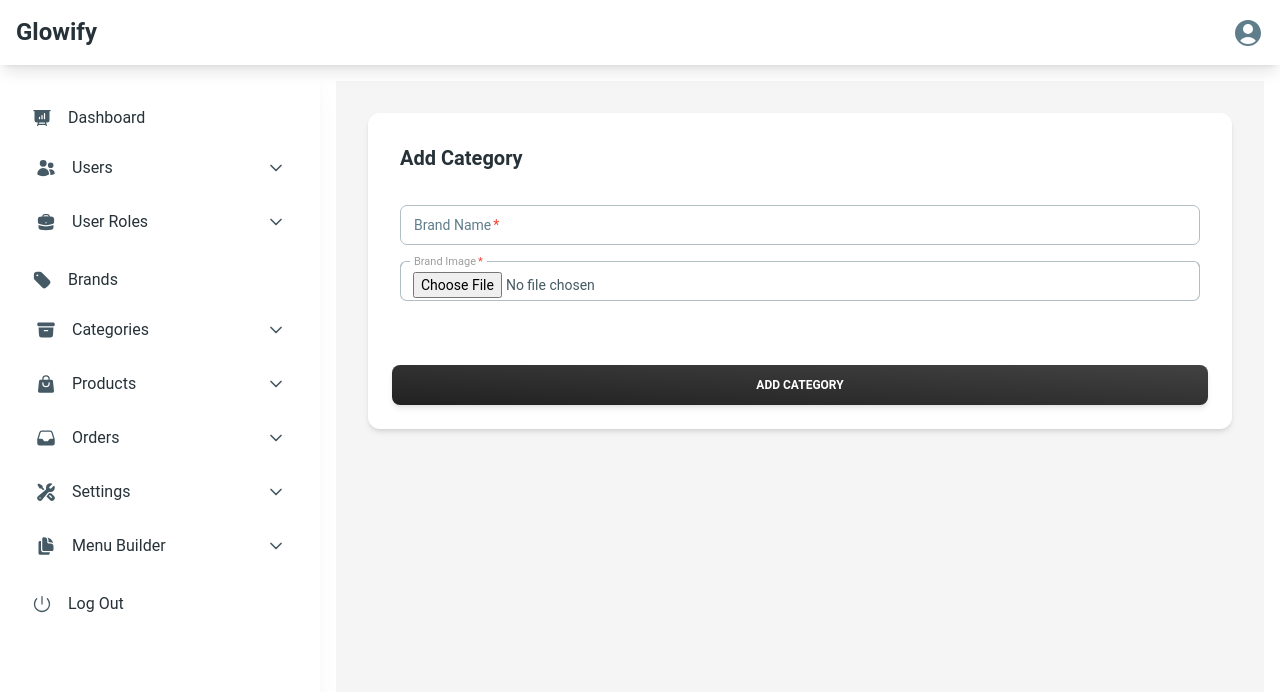
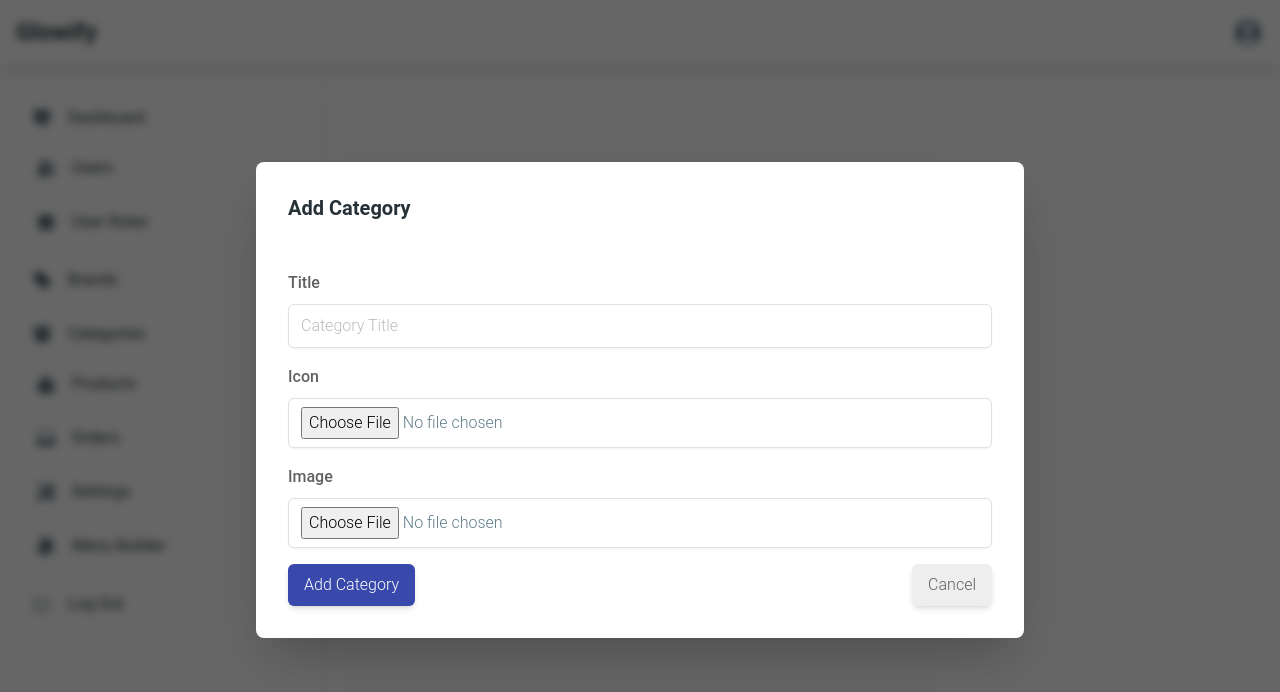
Before and after one commit to Shakhawat15/glowify-dashboard, a React (Vite) app: page /category-create in a window 1280 px wide. Shown: the top 692 px of the page. Built offline with nearby package versions, Linux system fonts and the light colour scheme.

Commit message:
Category add update complete with modal

```diff
--- a/src/components/Brand/AddBrand copy.jsx
+++ /dev/null
@@ -1,72 +0,0 @@
-import { useRef } from "react";
-import { ErrorToast, IsEmpty } from "../../helper/FormHelper";
-
-export default function AddBrand({ existingBrand, onCancel }) {
-  const nameRef = useRef(null);
-  const logoRef = useRef(null);
-
-  console.log("existingBrand", existingBrand);
-
-  const handleSubmit = async () => {
-    const name = nameRef.current.value;
-    const logo = logoRef.current.files[0];
-    console.log(name, logo);
-    if (IsEmpty(name)) {
-      ErrorToast("Brand name is required!");
-    } else if (!logo && !existingBrand) {
-      ErrorToast("Logo is required!");
-    } else {
-      const formData = new FormData();
-      formData.append("name", name);
-      formData.append("logo", logo);
-      // Handle form submission, e.g., send to backend
-
-      // Close the modal after successful submission if needed
-      onCancel();
-    }
-  };
-
-  const handleCancel = () => {
-    // Reset form fields
-    nameRef.current.value = "";
-    logoRef.current.value = null;
-
-    // Call onCancel to close the modal
-    onCancel();
-  };
-
-  return (
-    <div className="animated fadeInDown w-full max-w-md p-6 bg-white border border-gray-200 rounded-lg shadow-md">
-      <h4 className="text-xl font-semibold mb-4">
-        {existingBrand ? "Update Brand" : "Add Brand"}
-      </h4>
-      <input
-        ref={nameRef}
-        defaultValue={existingBrand ? existingBrand.name : ""}
-        type="text"
-        placeholder="Brand Name"
-        className="w-full px-3 py-2 mb-4 border border-gray-300 rounded-md shadow-sm focus:outline-none focus:ring-indigo-500 focus:border-indigo-500"
-      />
-      <input
-        ref={logoRef}
-        // defaultValue={existingBrand ? existingBrand.img : ""}
-        type="file"
-        className="w-full px-3 py-2 mb-4 border border-gray-300 rounded-md shadow-sm focus:outline-none focus:ring-indigo-500 focus:border-indigo-500"
-      />
-      <div className="flex justify-between">
-        <button
-          onClick={handleSubmit}
-          className="py-2 px-4 text-white bg-indigo-600 hover:bg-indigo-700 rounded-md shadow-md focus:outline-none focus:ring-2 focus:ring-offset-2 focus:ring-indigo-500"
-        >
-          {existingBrand ? "Update Brand" : "Add Brand"}
-        </button>
-        <button
-          onClick={handleCancel}
-          className="py-2 px-4 text-gray-700 bg-gray-200 hover:bg-gray-300 rounded-md shadow-md focus:outline-none focus:ring-2 focus:ring-offset-2 focus:ring-gray-500"
-        >
-          Cancel
-        </button>
-      </div>
-    </div>
-  );
-}
--- a/src/components/Category/AddCategory.jsx
+++ b/src/components/Category/AddCategory.jsx
@@ -1,40 +1,117 @@
-import {
-  Button,
-  Card,
-  CardBody,
-  CardFooter,
-  Input,
-  Typography,
-} from "@material-tailwind/react";
+import { Dialog, DialogBody, DialogHeader } from "@material-tailwind/react";
+import { useRef } from "react";
+import { ErrorToast, IsEmpty } from "../../helper/FormHelper";
+import { ToastContainer } from "react-toastify";
 
-export default function AddCategory() {
+export function AddCategory({ existingCategory, onCancel }) {
+  const titleRef = useRef(null);
+  const iconRef = useRef(null);
+  const imageRef = useRef(null);
+
+  console.log("existingCategory", existingCategory);
+
+  const handleSubmit = async () => {
+    const title = titleRef.current.value;
+    const icon = iconRef.current.files[0];
+    const image = imageRef.current.files[0];
+    console.log(title, icon, image);
+    if (IsEmpty(title)) {
+      ErrorToast("Category Title is required!");
+    } else if (!icon && !existingCategory) {
+      ErrorToast("Icon is required!");
+    } else if (!image && !existingCategory) {
+      ErrorToast("Image is required!");
+    } else {
+      const formData = new FormData();
+      formData.append("title", title);
+      formData.append("icon", icon);
+      // Handle form submission, e.g., send to backend
+
+      // Close the modal after successful submission if needed
+      onCancel();
+    }
+  };
+
+  const handleCancel = () => {
+    // Reset form fields
+    titleRef.current.value = "";
+    iconRef.current.value = null;
+
+    // Call onCancel to close the modal
+    onCancel();
+  };
+
   return (
-    <div className="min-h-screen bg-gray-100 p-8">
-      <Card className="mx-auto max-w-4xl">
-        <CardBody className="p-8">
-          <Typography variant="h5" color="blue-gray" className="mb-8">
-            Add Category
-          </Typography>
-          <form>
-            <div className="mb-4">
-              <Input label="Brand Name" type="text" required />
-            </div>
-            <div className="mb-8">
-              <Input
-                label="Brand Image"
-                type="file"
-                accept="image/*"
-                required
-              />
-            </div>
-          </form>
-        </CardBody>
-        <CardFooter className="pt-0">
-          <Button variant="gradient" fullWidth>
-            Add Category
-          </Button>
-        </CardFooter>
-      </Card>
-    </div>
+    <section className="grid place-items-center h-screen">
+      <Dialog className="p-4" size="md" open={open}>
+        <ToastContainer />
+        <DialogHeader className="justify-between">
+          <h4 className="text-xl font-semibold mb-4">
+            {existingCategory ? "Update Category" : "Add Category"}
+          </h4>
+        </DialogHeader>
+        <DialogBody className="overflow-auto">
+          <div>
+            <label
+              className="block text-gray-700 font-medium mb-2"
+              htmlFor="title"
+            >
+              Title
+            </label>
+            <input
+              ref={titleRef}
+              defaultValue={existingCategory ? existingCategory.name : ""}
+              type="text"
+              placeholder="Category Title"
+              className="w-full px-3 py-2 mb-4 border border-gray-300 rounded-md shadow-sm focus:outline-none focus:ring-indigo-500 focus:border-indigo-500"
+            />
+          </div>
+          <div>
+            <label
+              className="block text-gray-700 font-medium mb-2"
+              htmlFor="icon"
+            >
+              Icon
+            </label>
+            <input
+              ref={iconRef}
+              // defaultValue={existingCategory ? existingCategory.img : ""}
+              type="file"
+              className="w-full px-3 py-2 mb-4 border border-gray-300 rounded-md shadow-sm focus:outline-none focus:ring-indigo-500 focus:border-indigo-500"
+            />
+          </div>
+          <div className="mb-4">
+            <label
+              className="block text-gray-700 font-medium mb-2"
+              htmlFor="image"
+            >
+              Image
+            </label>
+            <input
+              ref={imageRef}
+              type="file"
+              id="image"
+              className="w-full px-3 py-2 border border-gray-300 rounded-md shadow-sm focus:outline-none focus:ring-indigo-500 focus:border-indigo-500"
+            />
+          </div>
+          <div className="flex justify-between">
+            <button
+              onClick={handleSubmit}
+              className="py-2 px-4 text-white bg-indigo-600 hover:bg-indigo-700 rounded-md shadow-md focus:outline-none focus:ring-2 focus:ring-offset-2 focus:ring-indigo-500"
+            >
+              {existingCategory ? "Update Category" : "Add Category"}
+            </button>
+            <button
+              onClick={handleCancel}
+              className="py-2 px-4 text-gray-700 bg-gray-200 hover:bg-gray-300 rounded-md shadow-md focus:outline-none focus:ring-2 focus:ring-offset-2 focus:ring-gray-500"
+            >
+              Cancel
+            </button>
+          </div>
+        </DialogBody>
+      </Dialog>
+    </section>
   );
 }
+
+export default AddCategory;
--- a/src/components/Category/CategoryList.jsx
+++ b/src/components/Category/CategoryList.jsx
@@ -13,28 +13,11 @@ import {
   Chip,
   IconButton,
   Input,
-  Tab,
-  Tabs,
-  TabsHeader,
   Tooltip,
   Typography,
 } from "@material-tailwind/react";
-import { useNavigate } from "react-router-dom";
-
-const TABS = [
-  {
-    label: "All",
-    value: "all",
-  },
-  {
-    label: "Monitored",
-    value: "monitored",
-  },
-  {
-    label: "Unmonitored",
-    value: "unmonitored",
-  },
-];
+import { useState } from "react";
+import AddCategory from "./AddCategory"; // Import your AddCategory component
 
 const TABLE_HEAD = [
   "Title",
@@ -77,14 +60,31 @@ const TABLE_ROWS = [
     date: "04/10/21",
   },
 ];
+
 export default function CategoryList() {
-  const navigate = useNavigate();
+  const [openModal, setOpenModal] = useState(false);
+  const [selectedCategory, setSelectedCategory] = useState(null);
 
-  const addCategory = () => {
-    navigate("/category-create");
+  const handleOpenModal = (category = null) => {
+    setSelectedCategory(category);
+    setOpenModal(true);
+  };
+
+  const handleCloseModal = () => {
+    setOpenModal(false);
+    setSelectedCategory(null);
+  };
+
+  const handleEditCategory = (category) => {
+    handleOpenModal(category);
+  };
+
+  const handleDeleteCategory = (category) => {
+    // Implement the delete functionality
   };
 
   return (
+    <>
       <Card className="h-full w-full">
         <CardHeader floated={false} shadow={false} className="rounded-none">
           <div className="mb-8 flex items-center justify-between gap-8">
@@ -96,34 +96,22 @@ export default function CategoryList() {
                 See information about all category
               </Typography>
             </div>
+          </div>
+          <div className="flex flex-col items-center justify-between gap-4 md:flex-row">
+            <div className="w-full md:w-72">
+              <Input
+                label="Search"
+                icon={<MagnifyingGlassIcon className="h-5 w-5" />}
+              />
+            </div>
             <div className="flex shrink-0 flex-col gap-2 sm:flex-row">
-            <Button variant="outlined" size="sm">
-              view all
-            </Button>
               <Button
-              onClick={addCategory}
+                onClick={() => handleOpenModal()}
                 className="flex items-center gap-3"
                 size="sm"
               >
                 <PlusIcon strokeWidth={2} className="h-4 w-4" /> Add Category
               </Button>
-          </div>
-        </div>
-        <div className="flex flex-col items-center justify-between gap-4 md:flex-row">
-          <Tabs value="all" className="w-full md:w-max">
-            <TabsHeader>
-              {TABS.map(({ label, value }) => (
-                <Tab key={value} value={value}>
-                  &nbsp;&nbsp;{label}&nbsp;&nbsp;
-                </Tab>
-              ))}
-            </TabsHeader>
-          </Tabs>
-          <div className="w-full md:w-72">
-            <Input
-              label="Search"
-              icon={<MagnifyingGlassIcon className="h-5 w-5" />}
-            />
             </div>
           </div>
         </CardHeader>
@@ -143,7 +131,10 @@ export default function CategoryList() {
                     >
                       {head}{" "}
                       {index !== TABLE_HEAD.length - 1 && (
-                      <ChevronUpDownIcon strokeWidth={2} className="h-4 w-4" />
+                        <ChevronUpDownIcon
+                          strokeWidth={2}
+                          className="h-4 w-4"
+                        />
                       )}
                     </Typography>
                   </th>
@@ -203,12 +194,22 @@ export default function CategoryList() {
                     </td>
                     <td className={classes}>
                       <Tooltip content="Edit Category">
-                      <IconButton variant="text">
+                        <IconButton
+                          variant="text"
+                          onClick={() =>
+                            handleEditCategory({ name, img, online, date })
+                          }
+                        >
                           <PencilIcon className="h-4 w-4" />
                         </IconButton>
                       </Tooltip>
                       <Tooltip content="Delete Category">
-                      <IconButton variant="text">
+                        <IconButton
+                          variant="text"
+                          onClick={() =>
+                            handleDeleteCategory({ name, img, online, date })
+                          }
+                        >
                           <TrashIcon className="h-4 w-4" />
                         </IconButton>
                       </Tooltip>
@@ -233,5 +234,13 @@ export default function CategoryList() {
           </div>
         </CardFooter>
       </Card>
+
+      {openModal && (
+        <AddCategory
+          existingCategory={selectedCategory}
+          onCancel={handleCloseModal}
+        />
+      )}
+    </>
   );
 }
--- a/src/components/MasterLayout/MasterLayout.jsx
+++ b/src/components/MasterLayout/MasterLayout.jsx
@@ -235,33 +235,6 @@ export default function MasterLayout({ children }) {
                 Brands
               </Typography>
             </NavLink>
-
-            <Accordion
-              open={open === 4}
-              icon={
-                <ChevronDownIcon
-                  strokeWidth={2.5}
-                  className={`mx-auto h-4 w-4 transition-transform ${
-                    open === 4 ? "rotate-180" : ""
-                  }`}
-                />
-              }
-            >
-              <ListItem className="p-0" selected={open === 4}>
-                <AccordionHeader
-                  onClick={() => handleOpen(4)}
-                  className="border-b-0 p-3"
-                >
-                  <ListItemPrefix>
-                    <ArchiveBoxIcon className="h-5 w-5" />
-                  </ListItemPrefix>
-                  <Typography color="blue-gray" className="mr-auto font-normal">
-                    Categories
-                  </Typography>
-                </AccordionHeader>
-              </ListItem>
-              <AccordionBody className="py-1">
-                <List className="p-0">
             <NavLink
               className={({ isActive }) =>
                 `flex items-center p-2 rounded-md mt-2 transition-colors ${
@@ -273,39 +246,12 @@ export default function MasterLayout({ children }) {
               to="/categories"
             >
               <ListItemPrefix>
-                      <ChevronRightIcon
-                        strokeWidth={3}
-                        className="h-3 w-5 mr-3"
-                      />
+                <ArchiveBoxIcon className="h-5 w-5" />
               </ListItemPrefix>
-                    <Typography color="blue-gray" className="font-normal">
-                      Category List
+              <Typography color="blue-gray" className="mr-auto font-normal">
+                Categories
               </Typography>
             </NavLink>
-                  <NavLink
-                    className={({ isActive }) =>
-                      `flex items-center p-2 rounded-md mt-2 transition-colors ${
-                        isActive
-                          ? "bg-blue-gray-100 text-blue-500"
-                          : "hover:bg-blue-gray-50"
-                      }`
-                    }
-                    to="/category-create"
-                  >
-                    <ListItemPrefix>
-                      <ChevronRightIcon
-                        strokeWidth={3}
-                        className="h-3 w-5 mr-3"
-                      />
-                    </ListItemPrefix>
-                    <Typography color="blue-gray" className="font-normal">
-                      Add Category
-                    </Typography>
-                  </NavLink>
-                </List>
-              </AccordionBody>
-            </Accordion>
-
             <Accordion
               open={open === 5}
               icon={
```
Lines whose indentation alone changed are shown as unchanged.
